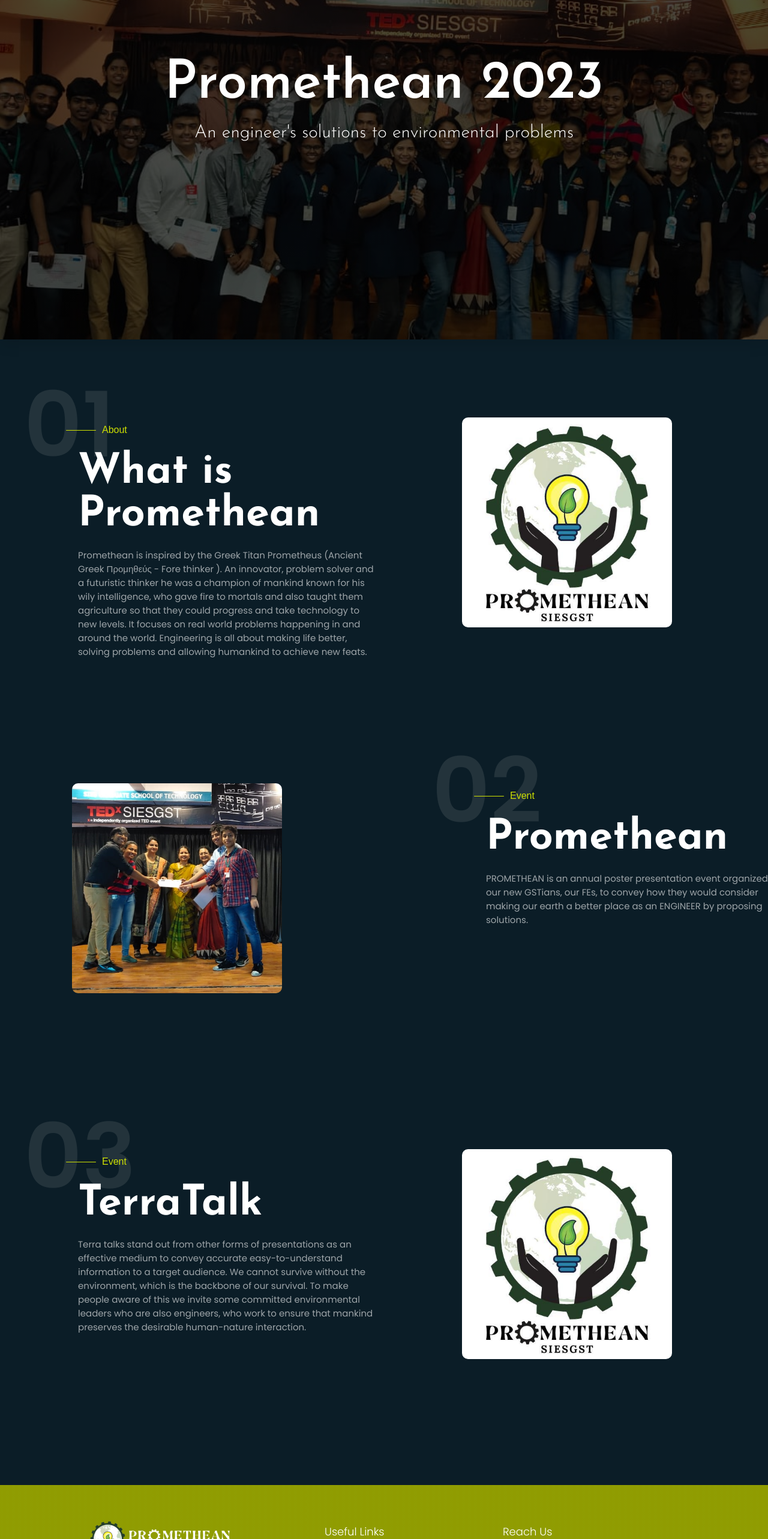
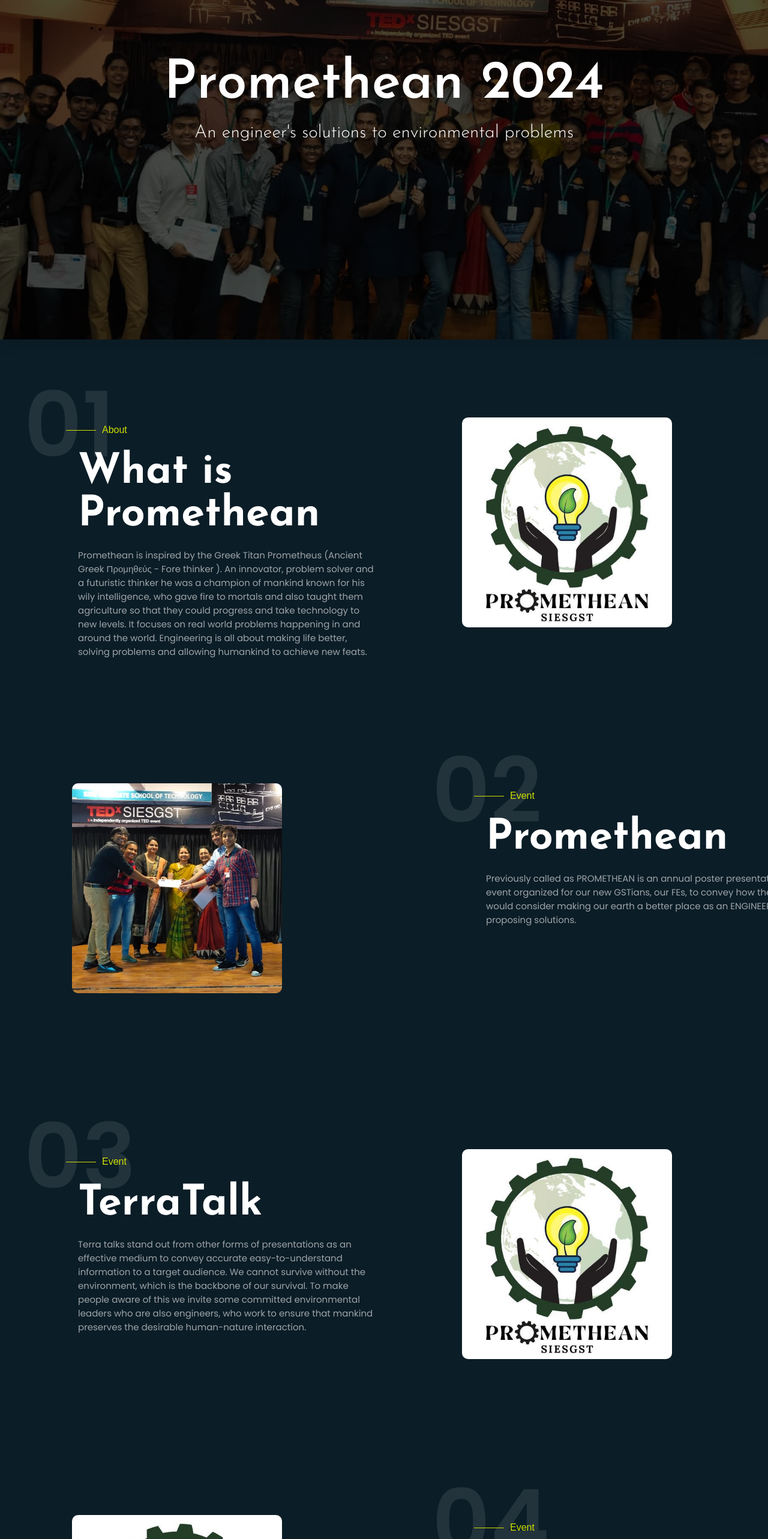
Before and after one commit to Naresh2308/Promethean_Site, a React (Create React App) app: page / in a window 1280 px wide. Shown: the part 234-2800 px from the top of the page at 60% size. Built offline with nearby package versions, Linux system fonts and the light colour scheme.

Commit message:
Update LandingPage.js

```diff
--- a/src/Pages/LandingPage.js
+++ b/src/Pages/LandingPage.js
@@ -137,7 +137,7 @@ const LandingPage = () => {
         }}
       >
         {/* <Timerworking/> */}
-        <Header>Promethean 2023</Header>
+        <Header>Promethean 2024</Header>
         <SubHeader>An engineer's solutions to environmental problems</SubHeader>
         {/* <SubHeader>Register Now !!!</SubHeader>
         <RegBtn>
@@ -164,7 +164,7 @@ const LandingPage = () => {
             subTitle="Event"
             title="Promethean"
             para="
-            PROMETHEAN is an annual poster presentation event organized for our new GSTians, our FEs, to convey how they would consider making our earth a better place as an ENGINEER by proposing solutions.
+            Previously called as PROMETHEAN is an annual poster presentation event organized for our new GSTians, our FEs, to convey how they would consider making our earth a better place as an ENGINEER by proposing solutions.
             "
           />
         </FlexDiv>
@@ -179,6 +179,16 @@ const LandingPage = () => {
           />
           <AboutImage src={PrometheanImage} right />
         </FlexDiv>
+        <FlexDiv data-aos="fade-up">
+        <AboutImage src={PrometheanImage} />
+          <Card
+            number="04"
+            subTitle="Event"
+            title="Matrix"
+            para="Matrix is annual Quiz organised for our new GSTians, our FEs, where they can use their previous knowledge they have studied so far in a very interesting way.
+            "
+          />
+        </FlexDiv>
         <div data-aos="fade-up">{/* <ContactUs /> */}</div>
       </Main>
     </>
```
